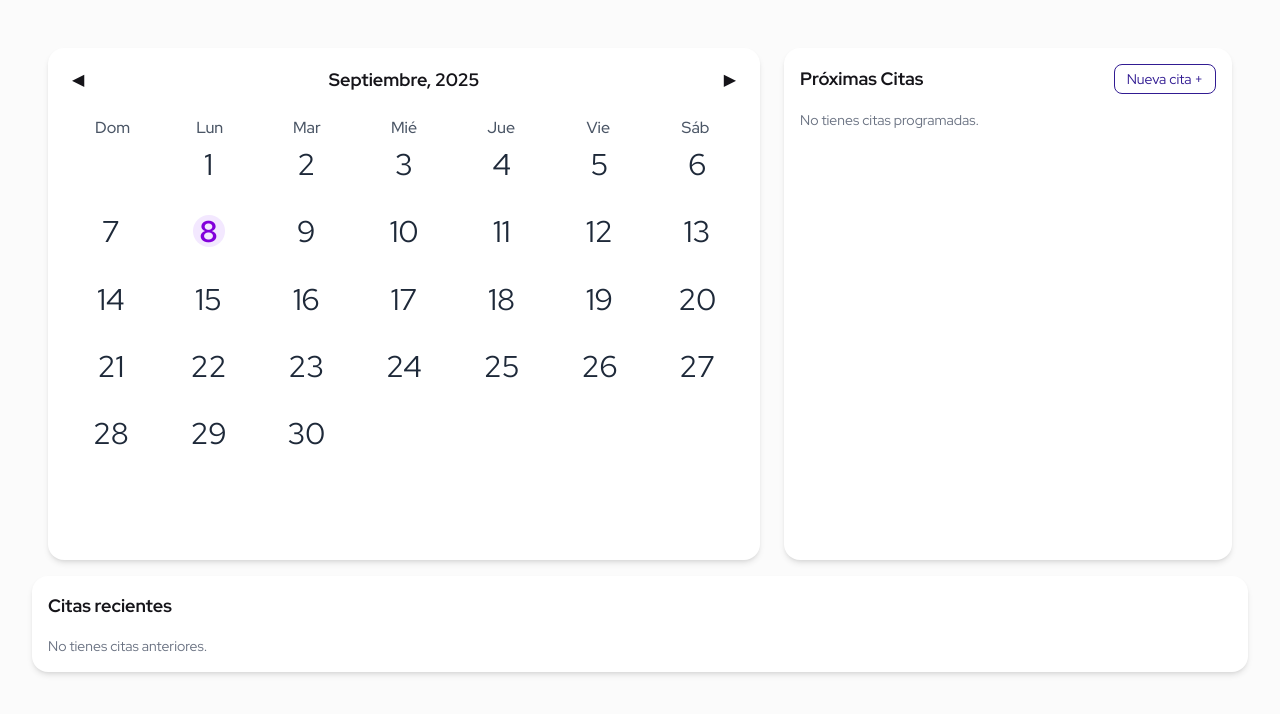
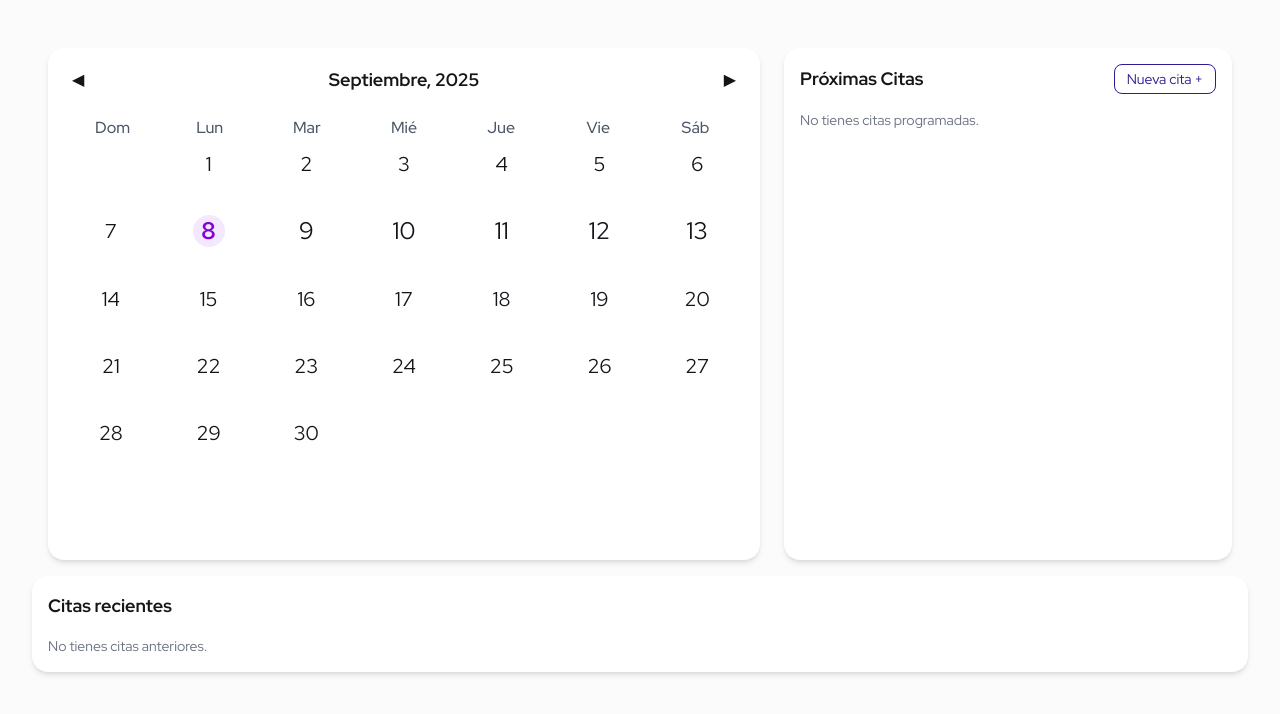
Before and after one commit to AppointMe/prototype-mvp, a React (Vite) app in the folder frontend/: page /home in a window 1280 px wide. Shown: the top 714 px of the page. Built offline with nearby package versions, Linux system fonts and the light colour scheme; what pocketbase would draw is missing.

Commit message:
Update Calendar.jsx

```diff
--- a/frontend/src/components/home/Calendar.jsx
+++ b/frontend/src/components/home/Calendar.jsx
@@ -1,6 +1,16 @@
 import React, {useState} from "react";
 
 export default function Calendar({appointments = []}) {
+    // Helper para obtener el rango de la semana actual
+    function getCurrentWeekRange(date) {
+        const dayOfWeek = date.getDay(); // 0 (domingo) - 6 (sábado)
+        const start = new Date(date);
+        start.setDate(date.getDate() - dayOfWeek);
+        const end = new Date(date);
+        end.setDate(date.getDate() + (6 - dayOfWeek));
+        return [start, end];
+    }
+
     const today = new Date();
     const [currentMonth, setCurrentMonth] = useState(today.getMonth());
     const [currentYear, setCurrentYear] = useState(today.getFullYear());
@@ -51,6 +61,15 @@ export default function Calendar({appointments = []}) {
         }
     };
 
+    // Calcular rango de la semana actual (solo si el mes/año coincide)
+    let currentWeekRange = null;
+    if (
+        currentMonth === today.getMonth() &&
+        currentYear === today.getFullYear()
+    ) {
+        currentWeekRange = getCurrentWeekRange(today);
+    }
+
     return (
         <div className="bg-white rounded-2xl shadow-md p-4 w-full flex-1 h-full flex flex-col">
             {/* Header calendario */}
@@ -85,7 +104,10 @@ export default function Calendar({appointments = []}) {
             <div className="grid grid-cols-7 grid-rows-6 gap-1 flex-1 h-full min-h-0">
                 {/* Espacios vacíos antes del primer día */}
                 {Array.from({length: firstDay}).map((_, i) => (
-                    <div key={`empty-${i}`} className="py-4"/>
+                    <div
+                        key={`empty-${i}`}
+                        className="py-4 text-color-border"
+                    />
                 ))}
 
                 {/* Días del mes */}
@@ -98,17 +120,33 @@ export default function Calendar({appointments = []}) {
                         currentMonth === today.getMonth() &&
                         currentYear === today.getFullYear();
 
+                    // Determinar si el día está en la semana actual
+                    let isCurrentWeek = false;
+                    if (currentWeekRange) {
+                        const date = new Date(currentYear, currentMonth, day);
+                        isCurrentWeek =
+                            date >= currentWeekRange[0] && date <= currentWeekRange[1];
+                    }
+
+                    // Estilos de color y tamaño según condición
+                    let dayTextClass = "";
+                    if (isCurrentWeek) {
+                        dayTextClass = "text-color-text text-[24px]";
+                    } else {
+                        dayTextClass = "text-color-stext text-[20px]";
+                    }
+
                     return (
                         <div
                             key={day}
                             className="flex flex-col items-center justify-start p-1 h-full min-h-0 cursor-pointer hover:bg-gray-100 rounded-lg"
                         >
                             <span
-                                className={`flex items-center justify-center w-8 h-8 rounded-full text-3xl ${
+                                className={`flex items-center justify-center w-8 h-8 rounded-full ${
                                     isToday
                                         ? "bg-purple-100 text-purple-700 font-bold"
-                                        : "text-gray-800"
-                                }`}
+                                        : ""
+                                } ${dayTextClass}`}
                             >
                                 {day}
                             </span>
```
